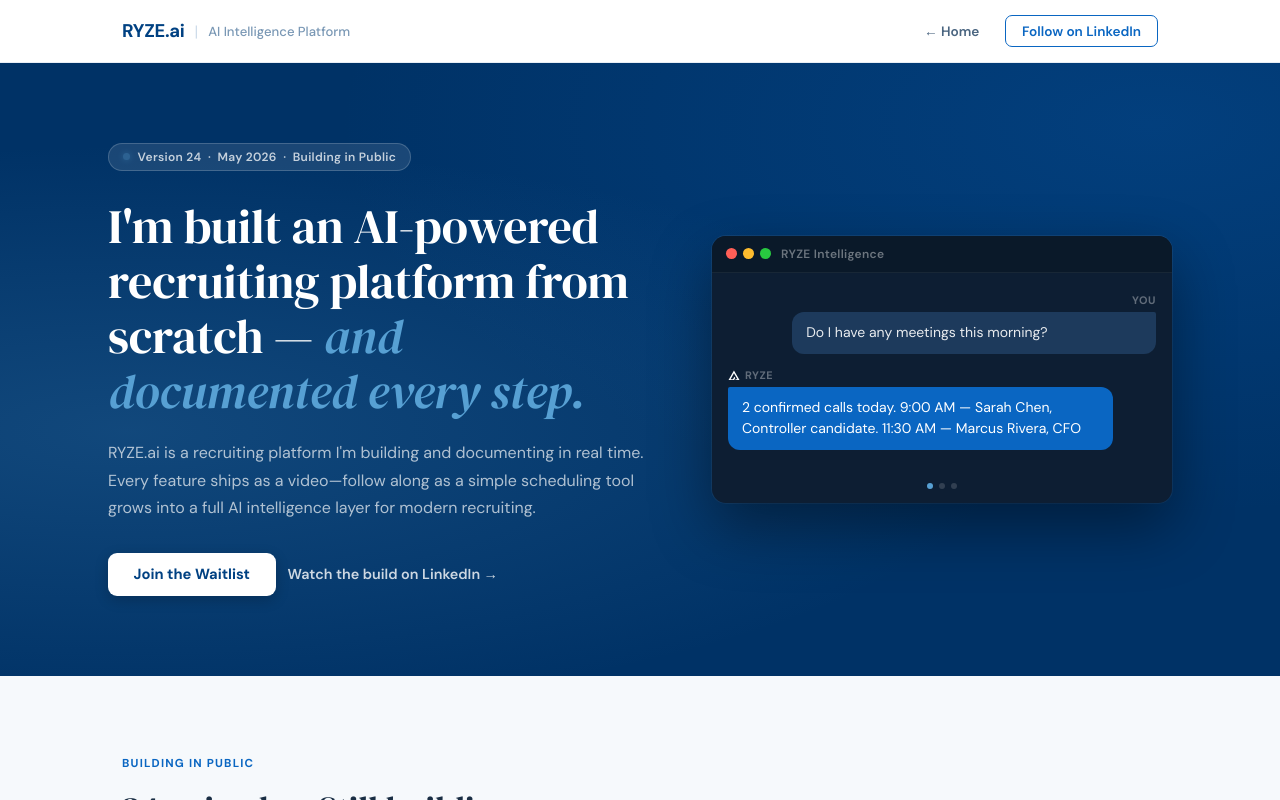
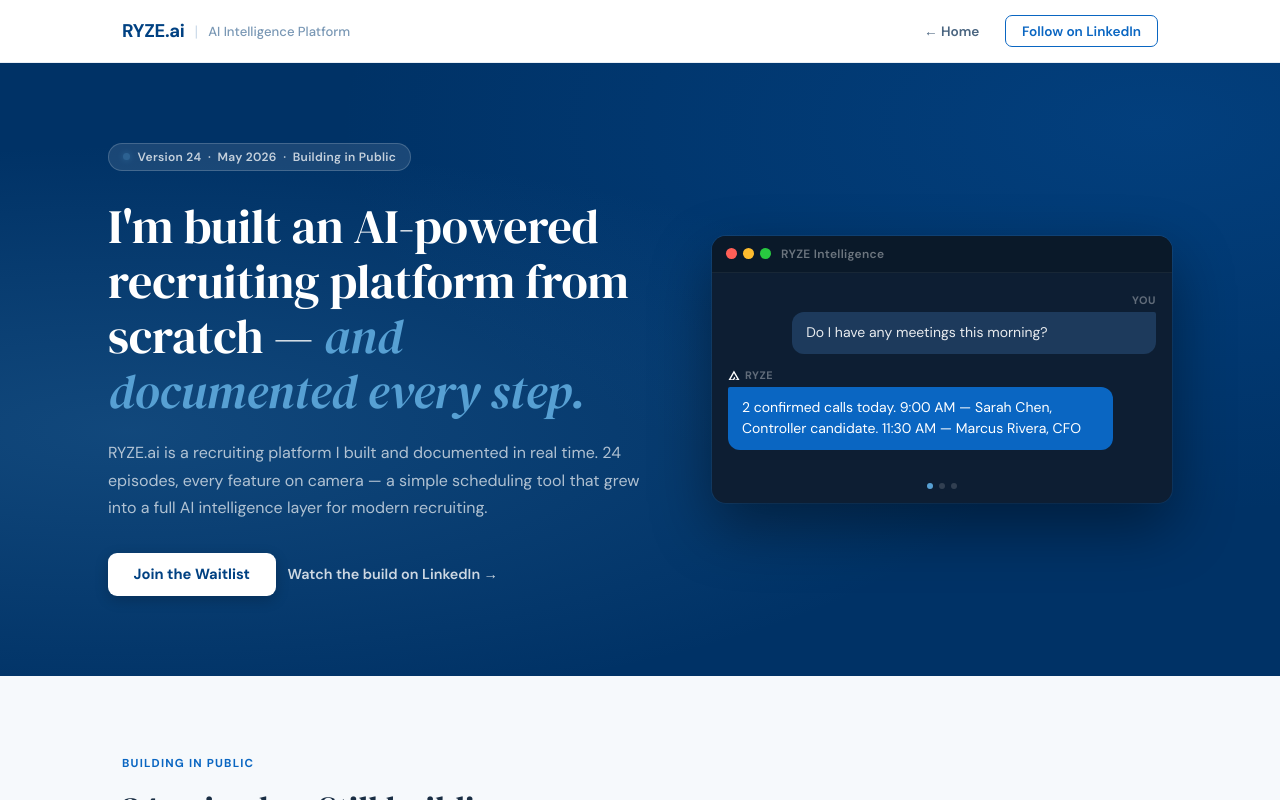
Before and after one commit to djahern-max/ryzerecruiting_frontend, a React (Vite) app: page /about in a window 1280 px wide. Built offline with nearby package versions, Linux system fonts and the light colour scheme; a web font is replaced by a local one.

Commit message:
updating landing page

```diff
--- a/src/pages/SaasLanding.jsx
+++ b/src/pages/SaasLanding.jsx
@@ -660,7 +660,9 @@ export default function Landing() {
                     </h1>
 
                     <p className={styles.heroSub}>
-                        RYZE.ai is a recruiting platform I'm building and documenting in real time. Every feature ships as a video—follow along as a simple scheduling tool grows into a full AI intelligence layer for modern recruiting.
+                        RYZE.ai is a recruiting platform I built and documented in real time.
+                        24 episodes, every feature on camera — a simple scheduling tool that
+                        grew into a full AI intelligence layer for modern recruiting.
                     </p>
                     <div className={styles.heroCtas}>
                         <button
```
